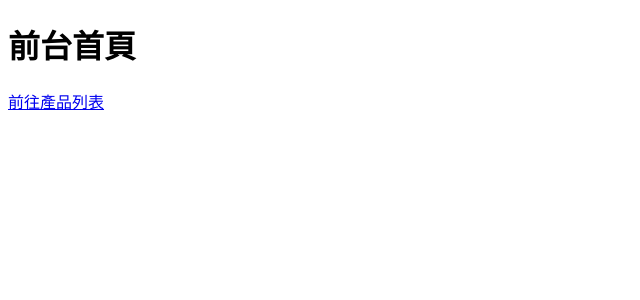
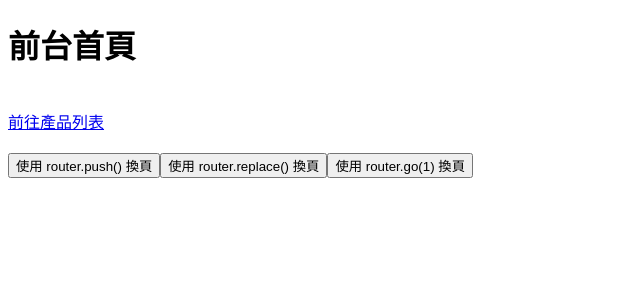
Before and after one commit to jasonlu0525/nuxt3-live-example, a Nuxt app: page / in a window 1280 px wide. Shown: the top 300 px of the page, without its empty margins (0-640 px from the left). Built offline with nearby package versions, Linux system fonts and the light colour scheme.

Commit message:
完成 路由方法與屬性 範例

```diff
--- a/app.vue
+++ b/app.vue
@@ -6,7 +6,15 @@
 </template>
 
 <style>
-h2{
+h2 {
   margin: 0;
 }
+a {
+  margin: 20px 0;
+  display: inline-block;
+}
+.container {
+  max-width: 1320px;
+  margin: 0 auto;
+}
 </style>
--- a/pages/index.vue
+++ b/pages/index.vue
@@ -1,8 +1,27 @@
-<script setup></script>
+<script setup>
+// Auto Imports
+const router = useRouter();
+</script>
 
 <template>
-  <h1>前台首頁</h1>
-  <NuxtLink to="/product/">前往產品列表</NuxtLink>
+  <div class="container">
+    <h1>前台首頁</h1>
+    <NuxtLink to="/product/">前往產品列表</NuxtLink>
+  </div>
+  <div class="container">
+    <!-- 在換頁的同時調用 history.pushState() 將 URL /product/productA 加入到瀏覽器的歷史紀錄中  -->
+    <!-- history.pushState() : https://developer.mozilla.org/en-US/docs/Web/API/History/pushState -->
+    <button type="button" @click="router.push('/product/productA')">
+      使用 router.push() 換頁
+    </button>
+    <!-- 在換頁的同時調用 history.replaceState() 將瀏覽器最後一筆的歷史紀錄修改成  /product/productB -->
+    <!--history.replaceState() : https://developer.mozilla.org/zh-CN/docs/Web/API/History/replaceState -->
+    <button type="button" @click="router.replace('/product/productB')">
+      使用 router.replace() 換頁
+    </button>
+    <!-- 在換頁的同時調用 history.go() ，根據傳入的參數在瀏覽器歷史紀錄中移動，傳入 -1 移動到前一頁， 1 則移動到下一頁 -->
+    <button type="button" @click="router.go(1)">使用 router.go(1) 換頁</button>
+  </div>
 </template>
 
 <style scoped></style>
--- a/pages/product.vue
+++ b/pages/product.vue
@@ -27,14 +27,7 @@
 </template>
 
 <style lang="scss" scoped>
-a {
-  margin: 20px 0;
-  display: inline-block;
-}
-.container {
-  max-width: 1320px;
-  margin: 0 auto;
-}
+
 .product {
   display: flex;
   gap: 1rem;
--- a/pages/product/productA.vue
+++ b/pages/product/productA.vue
@@ -1,4 +1,18 @@
-<script setup></script>
+<script setup>
+// Auto Imports
+const route = useRoute();
+
+// 獲取路由中的查詢參數
+// 例如 : 路由路徑為 /product/productA ， route.query 為空物件
+// 例如 : 路由路徑為 /product/productA?q=產品名稱 ， route.query 為 { q:'產品名稱' }
+console.log(route.query);
+
+// 獲取包含路由路徑 ( path ) 、查詢參數 ( query ) 和 hash 的完整 URL
+console.log(route.fullPath);
+
+// 獲取路由的唯一名稱 ( name ) ，會以 pages 資料夾結構來命名，以 productA.vue 來說會是  product-productA
+console.log(route.name);
+</script>
 
 <template>
   <h2>產品內頁 productA</h2>
```
